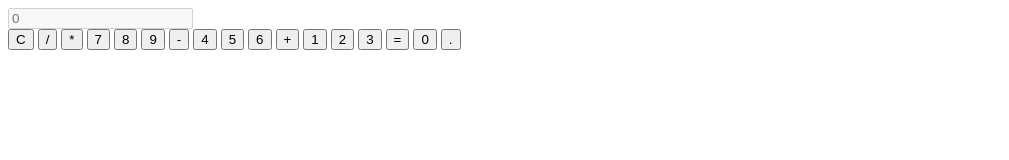
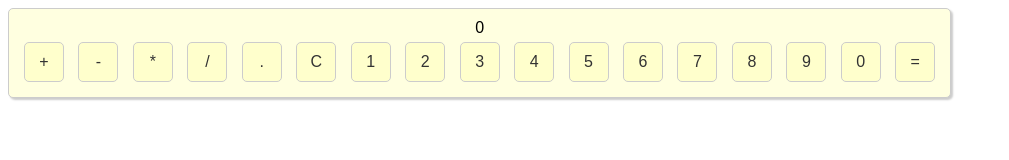
Before and after one commit to sulin1234/calculator, a plain HTML site: page index.html in a window 1280 px wide. Shown: the whole page, without its empty margins (0-1009 px from the left). Drawn offline with Linux system fonts and the light colour scheme.

Commit message:
Update index.html

```diff
--- a/index.html
+++ b/index.html
@@ -1,23 +1,35 @@
-<div class="calculator">
-  <form>
-    <input type="text" name="result" placeholder="0" disabled>
-    <br>
-    <button type="button" value="C" onclick="clearResult()">C</button>
-    <button type="button" value="/" onclick="calculate('/')">/</button>
-    <button type="button" value="*" onclick="calculate('*')">*</button>
-    <button type="button" value="7" onclick="display('7')">7</button>
-    <button type="button" value="8" onclick="display('8')">8</button>
-    <button type="button" value="9" onclick="display('9')">9</button>
-    <button type="button" value="-" onclick="calculate('-')">-</button>
-    <button type="button" value="4" onclick="display('4')">4</button>
-    <button type="button" value="5" onclick="display('5')">5</button>
-    <button type="button" value="6" onclick="display('6')">6</button>
-    <button type="button" value="+" onclick="calculate('+')">+</button>
-    <button type="button" value="1" onclick="display('1')">1</button>
-    <button type="button" value="2" onclick="display('2')">2</button>
-    <button type="button" value="3" onclick="display('3')">3</button>
-    <button type="button" value="=" onclick="calculate('=')">=</button>
-    <button type="button" value="0" onclick="display('0')">0</button>
-    <button type="button" value="." onclick="display('.')">.</button>
-  </form>
-</div>
+<!DOCTYPE html>
+<html lang="en">
+  <head>
+    <meta charset="UTF-8">
+    <title>계산기</title>
+    <link rel="stylesheet" href="style.css">
+  </head>
+  <body>
+    <div class="calculator">
+      <div class="result">
+        <span id="output">0</span>
+      </div>
+      <div class="keys">
+        <button class="operator" id="add">+</button>
+        <button class="operator" id="subtract">-</button>
+        <button class="operator" id="multiply">*</button>
+        <button class="operator" id="divide">/</button>
+        <button id="decimal">.</button>
+        <button id="clear">C</button>
+        <button class="number" id="num-1">1</button>
+        <button class="number" id="num-2">2</button>
+        <button class="number" id="num-3">3</button>
+        <button class="number" id="num-4">4</button>
+        <button class="number" id="num-5">5</button>
+        <button class="number" id="num-6">6</button>
+        <button class="number" id="num-7">7</button>
+        <button class="number" id="num-8">8</button>
+        <button class="number" id="num-9">9</button>
+        <button class="number" id="num-0">0</button>
+        <button id="equals">=</button>
+      </div>
+    </div>
+    <script src="script.js"></script>
+  </body>
+</html>
```
